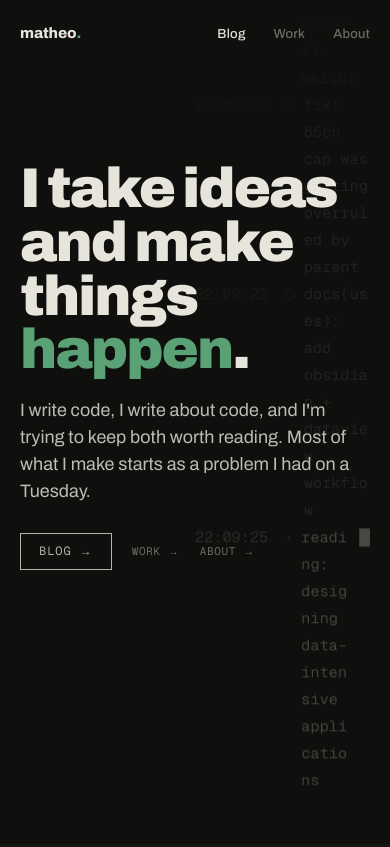
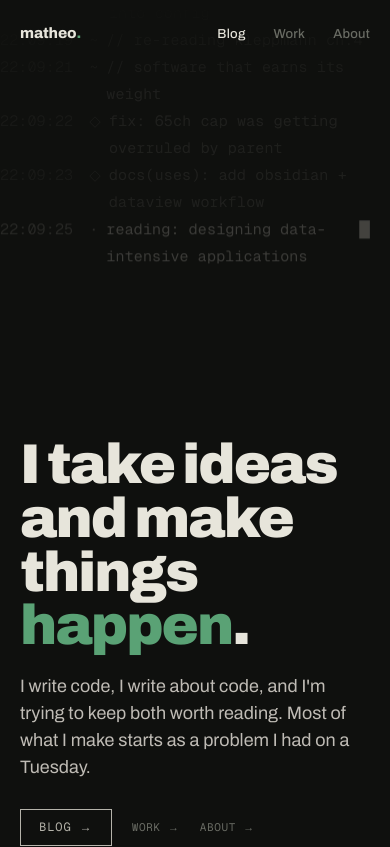
Before and after one commit to Sucu-Syndicate/silverline-portfolio, a Next.js app: page / in a window 390 px wide. Shown: the top 847 px of the page. Built offline with nearby package versions, Linux system fonts and the light colour scheme.

Commit message:
[PTASK-007] Hero: terminal flows in-document on mobile, text left-aligned; projects 2-col at 768px

```diff
--- a/app/globals.css
+++ b/app/globals.css
@@ -903,9 +903,31 @@ a { color: inherit; text-decoration: none; }
 }
 
 /* ─── Responsive ─────────────────────────────────────── */
+@media (max-width: 768px) {
+  .projects-grid { grid-template-columns: repeat(2, 1fr); }
+}
+
 @media (max-width: 920px) {
-  .hero-inner { grid-template-columns: 1fr; }
-  .hero-log { min-height: 200px; opacity: 0.4; }
+  .hero-inner {
+    grid-template-columns: 1fr;
+    align-items: flex-start;
+    padding-top: clamp(100px, 14vh, 140px);
+  }
+  .hero-left {
+    justify-self: auto;
+    text-align: left;
+  }
+  .hero-log {
+    position: relative;
+    top: auto;
+    right: auto;
+    width: 100%;
+    height: 320px;
+    min-height: unset;
+    opacity: 0.35;
+    mask-image: linear-gradient(180deg, transparent 0%, #000 30%, #000 85%, transparent 100%);
+    -webkit-mask-image: linear-gradient(180deg, transparent 0%, #000 30%, #000 85%, transparent 100%);
+  }
   .projects-grid { grid-template-columns: 1fr; }
   .footer-inner { grid-template-columns: 1fr; }
   .footer-meta { text-align: left; }
```
